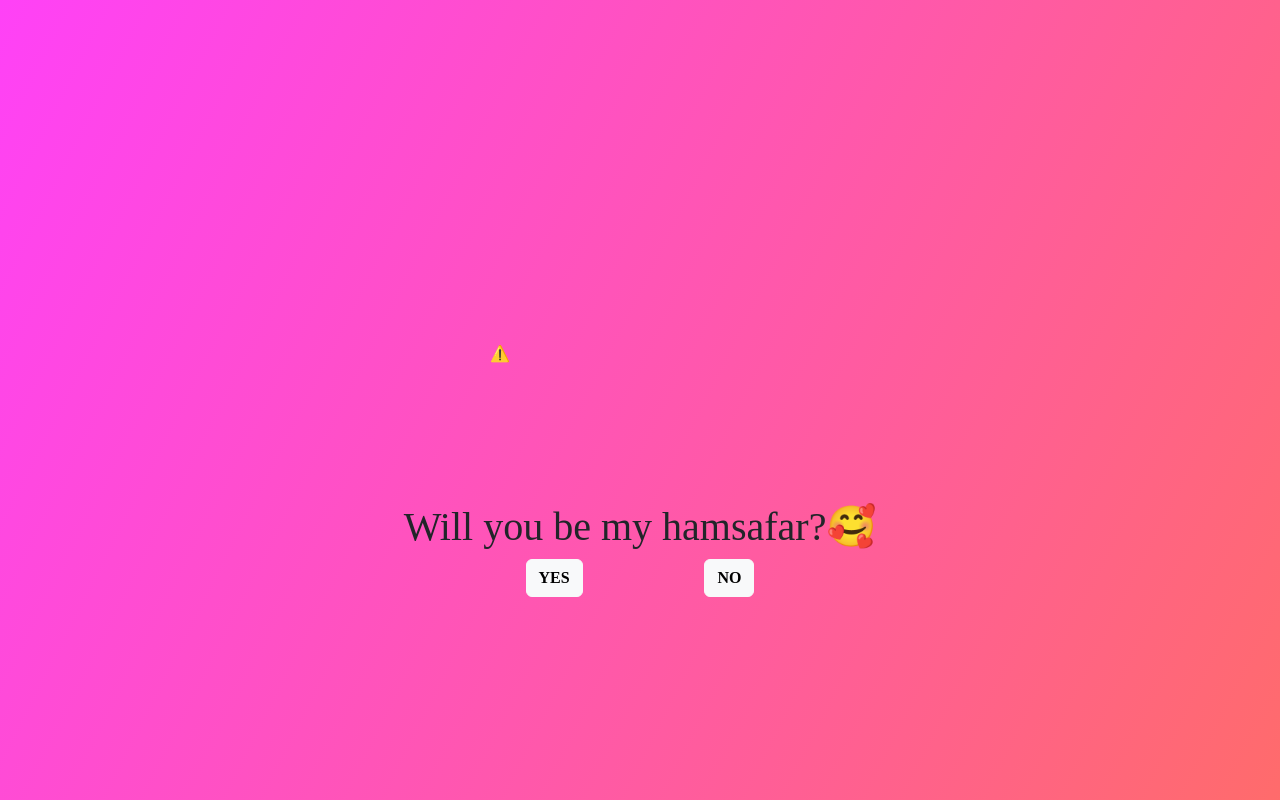
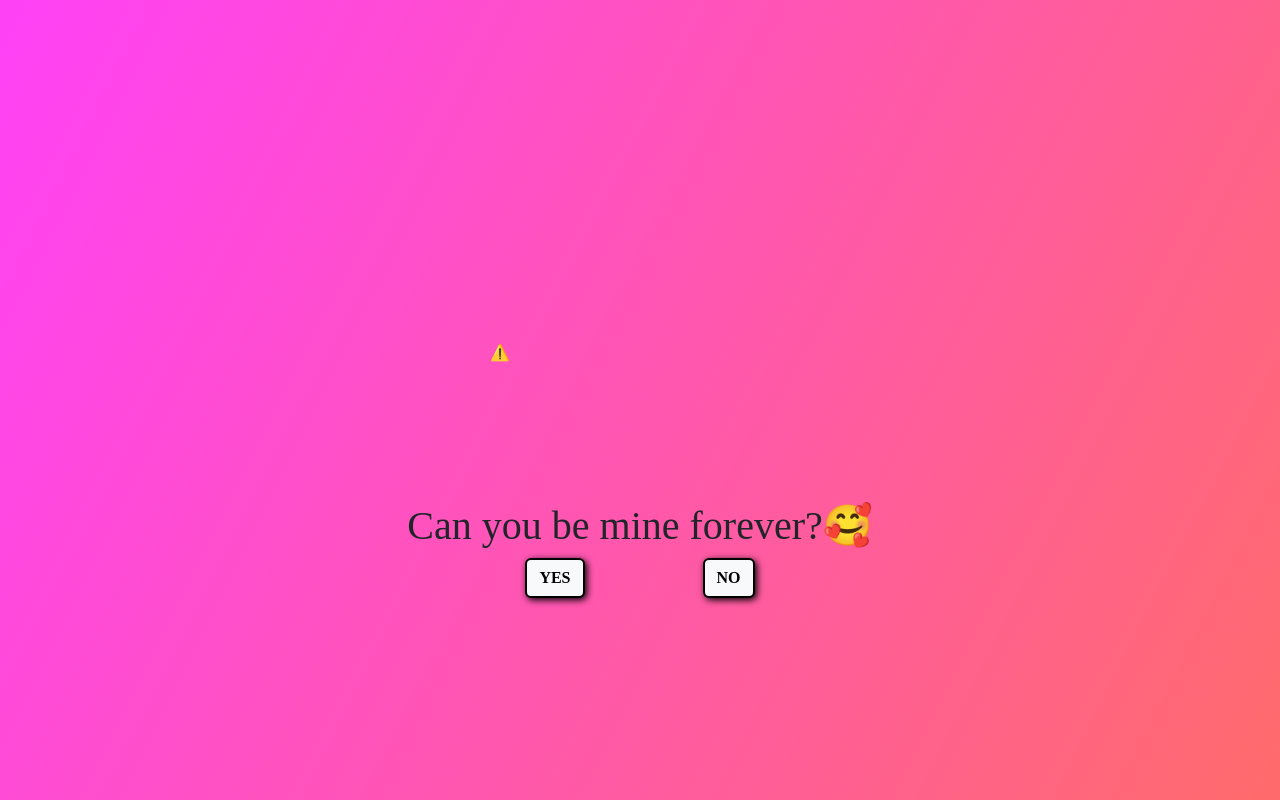
Before and after one commit to AmanKashyap0807/Fun-Projects, a plain HTML site: page Propose-day/index.html in a window 1280 px wide. Drawn offline with nearby package versions, Linux system fonts and the light colour scheme; no server answers; a web font is replaced by a local one.

Commit message:
change in heading

```diff
--- a/Propose-day/index.html
+++ b/Propose-day/index.html
@@ -16,7 +16,7 @@
             <lottie-player src="https://assets10.lottiefiles.com/private_files/lf30_mywfoph1.json"
                 background="transparent" speed="1" style="width: 300px; height: 300px;" loop autoplay></lottie-player>
         </div>
-        <h1>Will you be my hamsafar?🥰</h1>
+        <h1>Can you be mine forever?🥰</h1>
         <div id="btn">
             <button id=button type="button" class="btn btn-light"><B>YES</B></button>
             <button id=button type="button" class="btn btn-light"><B>NO</B></button>
--- a/Propose-day/style.css
+++ b/Propose-day/style.css
@@ -26,6 +26,8 @@ h1 {
 
 #button {
     font-family: "love ya like a sister";
-    border: 2px solid black";
+    border: 2.5px solid black;
+    box-shadow: 2px 2px 7px black;
+
 
 }
```
